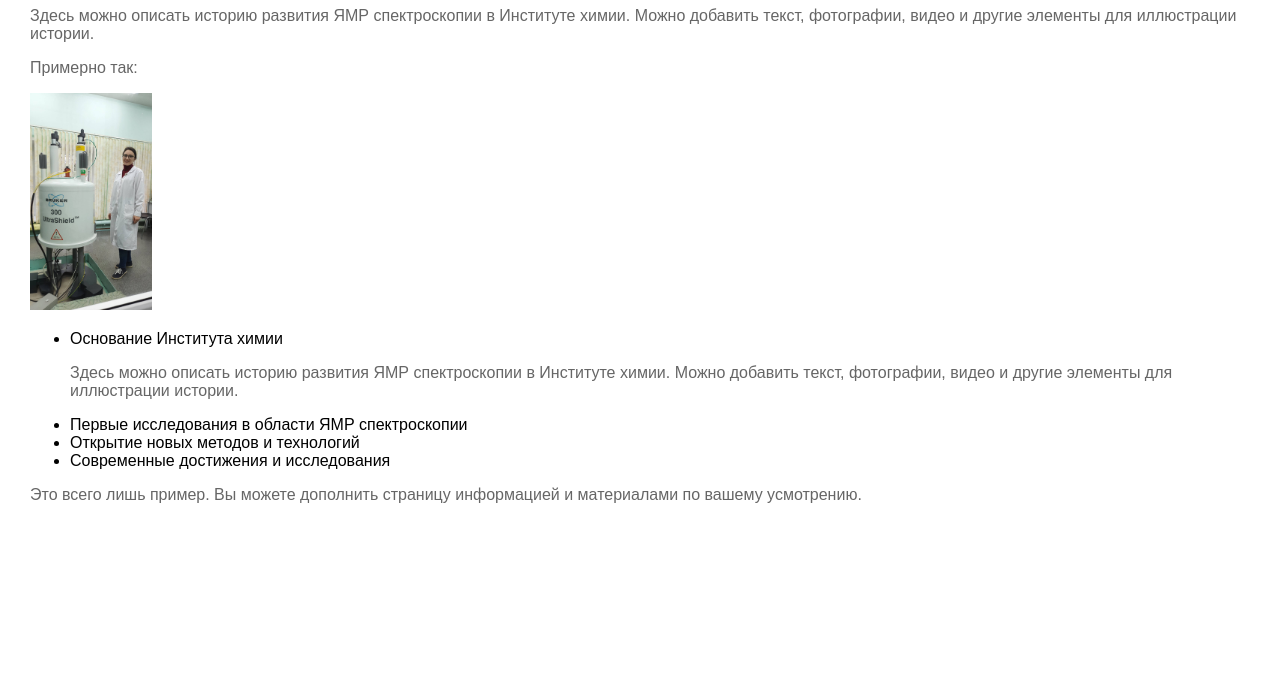
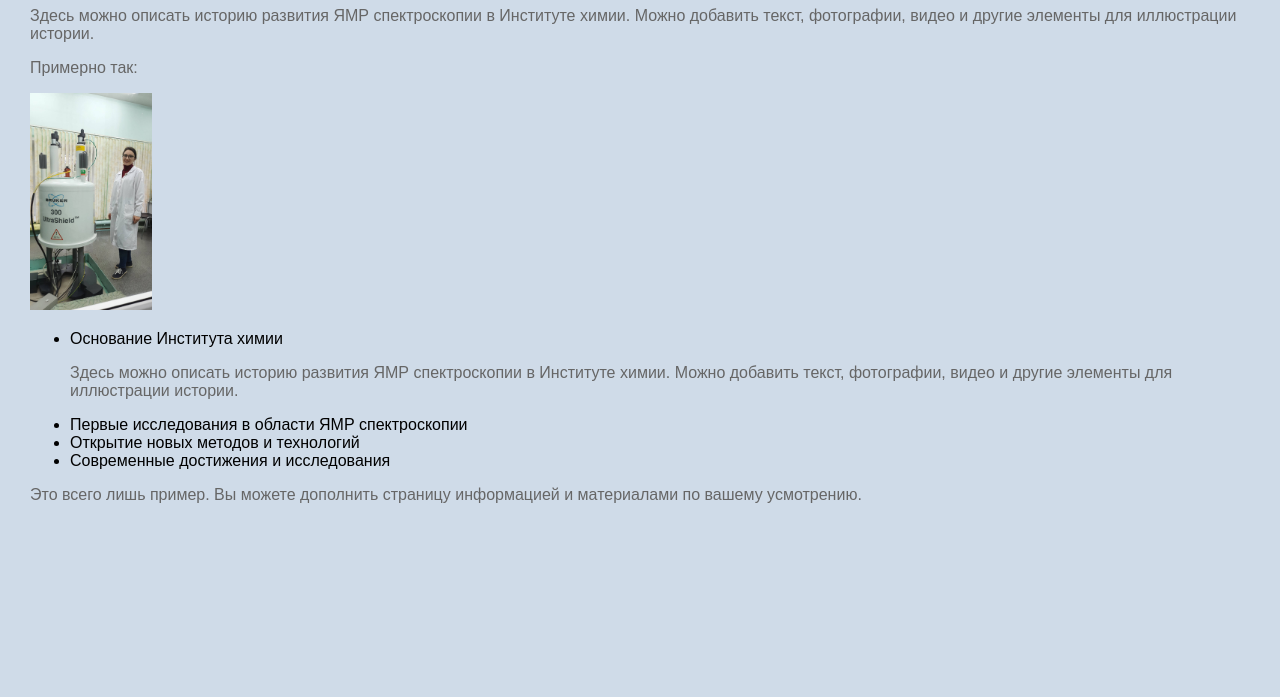
Before and after one commit to Skeyling1/home-work_PS01, a plain HTML site: page index.html in a window 1280 px wide. Shown: the part 103-800 px from the top of the page. Drawn offline with Linux system fonts and the light colour scheme.

Commit message:
Update index.html

```diff
--- a/index.html
+++ b/index.html
@@ -20,13 +20,18 @@
     </style>
 </head>
 <body>
+<style>
+    body {
+        background-color: #cfdbe8;
+    }
+</style>
     <h1>История развития ЯМР спектроскопии в Институте химии</h1>
     <p>Здесь можно описать историю развития ЯМР спектроскопии в Институте химии. Можно добавить текст, фотографии, видео и другие элементы для иллюстрации истории.</p>
     <p>Примерно так:</p>
     <img width="10%" src="20221102_114311.jpg">
     <ul>
         <li>Основание Института химии</li>
-            <p>Здесь можно описать историю развития ЯМР спектроскопии в Институте химии. Можно добавить текст, фотографии, видео и другие элементы для иллюстрации истории.</p>
+        <p>Здесь можно описать историю развития ЯМР спектроскопии в Институте химии. Можно добавить текст, фотографии, видео и другие элементы для иллюстрации истории.</p>
 
         <li>Первые исследования в области ЯМР спектроскопии</li>
         <li>Открытие новых методов и технологий</li>
```
